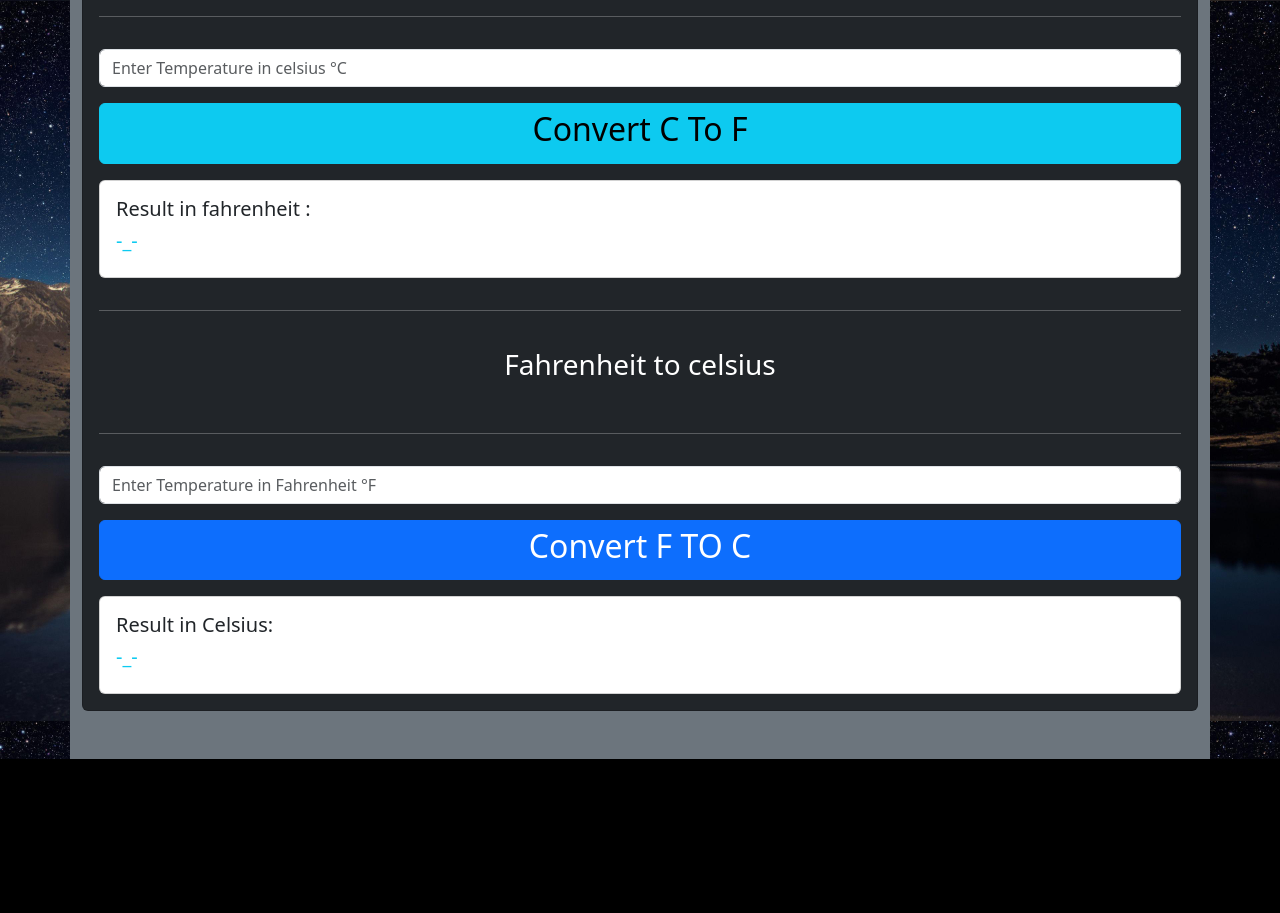
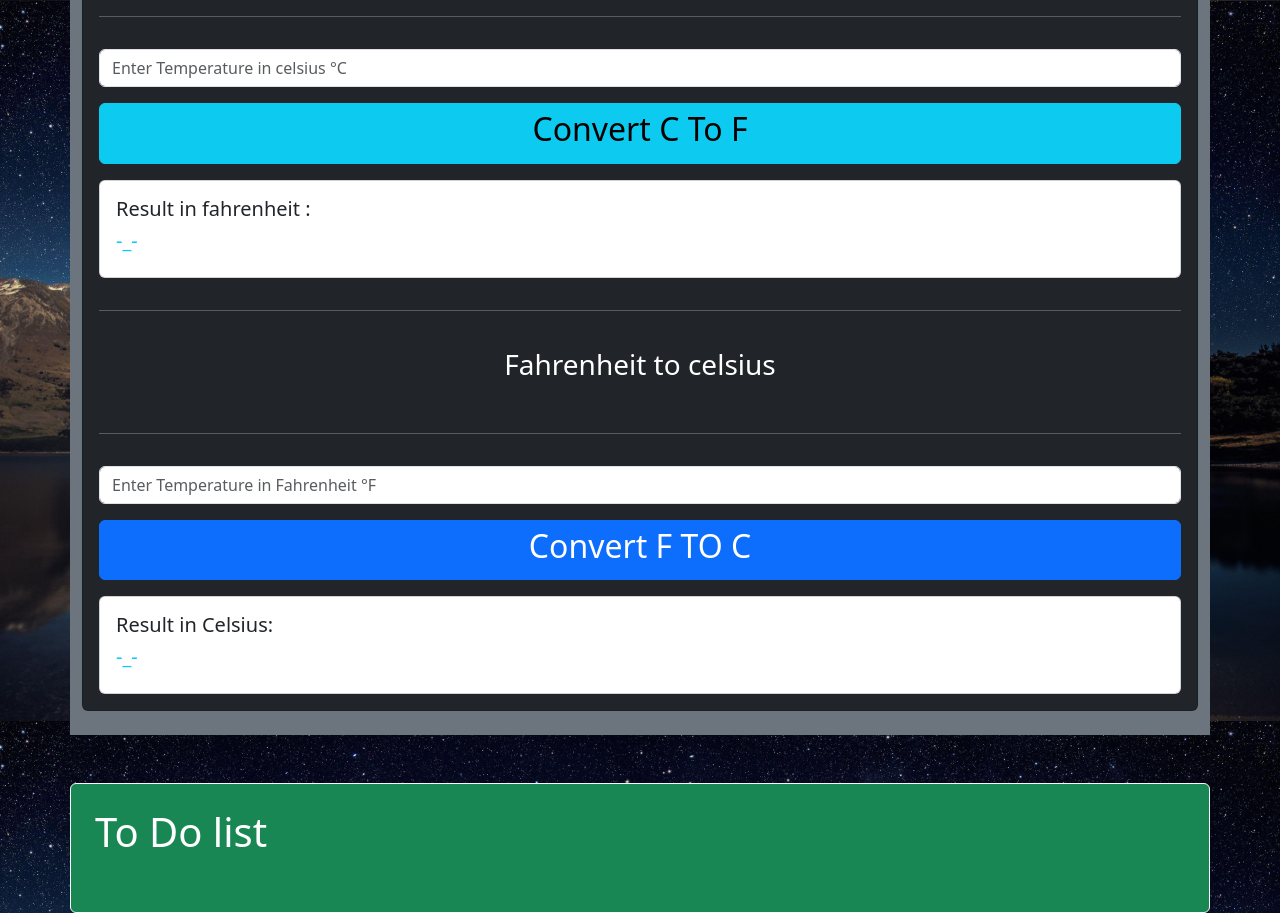
Before and after one commit to jay-ksolves/Javascript-Training, a plain HTML site: page index.html in a window 1280 px wide. Shown: the part 2159-3072 px from the top of the page. Before the commit the page ends 2918 px from the top, so only its background shows below. Drawn offline with nearby package versions, Linux system fonts and the light colour scheme; files whose address does not match are found by name.

Commit message:
before starting TO-do List

```diff
--- a/index.html
+++ b/index.html
@@ -105,7 +105,7 @@
         <button onclick="arr();" class="btn btn-primary">Array</button>
     </div>
     <br>
-    <div class="container bg-secondary">
+    <div class="container bg-secondary border-light">
         <h1 class="text-center text-warning">Temperature convertor</h1>
         <hr style="border: none; border-top: 10px dotted rgb(197, 237, 219); font-weight: bolder;">
         <div class="container  bg-dark card p-3 gap-3 d-flex d-grid justify-content-between text-white">
@@ -135,8 +135,12 @@
                 </h5>
             </div>
         </div>
-
-        <br><br>
+        <br>
+    </div>
+    <br><br>
+    <div class="container card card bg-success p-4 border-light">
+        <h1 class="text-white">To Do list</h1>
+        <br>
     </div>
     <script src="index.js"></script>
 </body>
```
